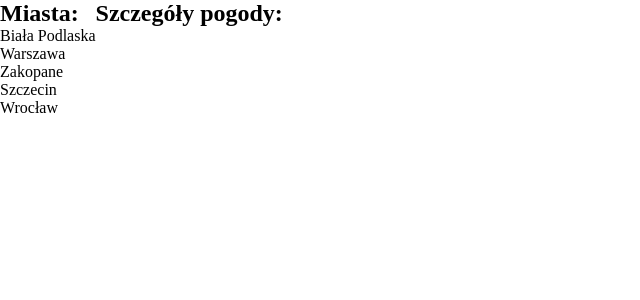
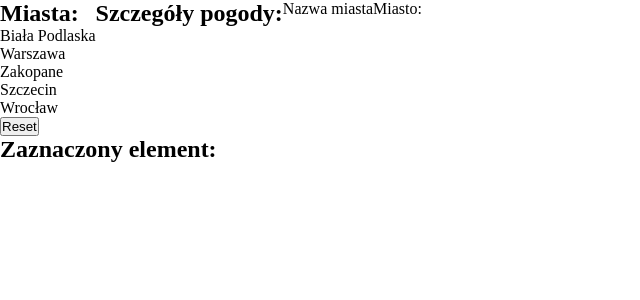
Before and after one commit to molekJ/Weather, a React (Create React App) app: page / in a window 1280 px wide. Shown: the top 300 px of the page, without its empty margins (0-640 px from the left). Built offline with nearby package versions, Linux system fonts and the light colour scheme.

Commit message:
fetch added

```diff
--- a/src/App.tsx
+++ b/src/App.tsx
@@ -1,24 +1,58 @@
 import styled from "styled-components";
-import { getData } from "./Clients/backend";
+import { getData } from "./Clients/openWeatherMap";
 import { Cities } from "./Components/Cities";
 import { Details } from "./Components/Details";
 import { GlobalStyle } from "./GlobalStyles";
+import { useState } from "react";
+import { Coordinate } from "./Config/citiesInfo";
 
 const Container = styled.div`
   display: flex;
 `;
 
+const SelectInfo = styled.div`
+  display: flex;
+  flex-direction: column;
+`;
+
 function App() {
-  // getData()
-  //   .then((data) => console.log("Pogoda:", data.name, data))
-  //   .catch((err) => console.log("Some error:", err.message));
+  const [selectedCity, setSelectedCity] = useState<null | Coordinate>(null);
+
+  const handleCitySelection = (coordinates: Coordinate) => {
+    setSelectedCity(coordinates);
+  };
+
+  const resetCitySelection = () => {
+    setSelectedCity(null);
+  };
+
+  // if (selectedCity) {
+  //   getData(selectedCity.latitude, selectedCity.longitude)
+  //     .then((data) => console.log("Pogoda:", data.name, data))
+  //     .catch((err) => console.log("Some error:", err.message));
+  // }
 
   return (
-    <Container>
+    <>
       <GlobalStyle></GlobalStyle>
-      <Cities></Cities>
-      <Details></Details>
-    </Container>
+      <Container>
+        <Cities
+          selectedCity={selectedCity}
+          onCityClick={handleCitySelection}
+        ></Cities>
+        <Details selectedCity={selectedCity}></Details>
+      </Container>
+      <button onClick={() => resetCitySelection()}>Reset</button>
+      <SelectInfo>
+        <h2>Zaznaczony element:</h2>
+        <p>
+          {selectedCity && `Szerokość geograficzna: ${selectedCity.latitude}`}
+        </p>
+        <p>
+          {selectedCity && `Długośc geograficzna: ${selectedCity.longitude}`}
+        </p>
+      </SelectInfo>
+    </>
   );
 }
 
--- /dev/null
+++ b/src/Clients/openWeatherMap.tsx
@@ -0,0 +1,80 @@
+export const getData = async (lat: string, lon: string) => {
+  const response = await fetch(
+    `https://api.openweathermap.org/data/2.5/weather?lat=${lat}&lon=${lon}&appid=80dc12560ff86934dd0db3a90cbacf0c`
+  );
+  if (response.status !== 200) {
+    throw new Error("Couldn't connenct");
+  }
+  const data = await response.json();
+  return data;
+};
+
+interface Weather {
+  description: string;
+}
+
+interface Sys {
+  country: string;
+  sunrise: number;
+  sunset: number;
+}
+
+interface Wind {
+  deg: number;
+  speed: number;
+}
+
+interface City {
+  name: string;
+  sys: Sys;
+  weather: Weather;
+  wind: Wind;
+}
+
+export class OpenWeather {}
+// constructor(latitude: string, longitude: string) {
+//   this.latitude = latitude;
+//   this.longitude = longitude;
+// }
+
+// import axios, { AxiosInstance } from "axios";
+
+// interface Movie {
+//   id: string;
+//   rank: string;
+//   title: string;
+//   fullTitle: string;
+//   year: string;
+//   image: string;
+//   crew: string;
+// }
+
+// class Backend {
+//   client: AxiosInstance;
+
+//   constructor(private url: string, private key: string) {
+//     this.client = axios.create({
+//       baseURL: this.url
+//     });
+//   }
+
+//   getTop250Movies(): Promise<Movie[]> {
+//     return new Promise((resolve, reject) => {
+//       this.client
+//         .get(`/API/Top250Movies/${this.key}`)
+//         .then((res) => resolve(res.data?.items || []))
+//         .catch((err) => reject(err));
+//     });
+//   }
+
+//   createMovie(movieData: Partial<Movie>): Promise<Movie> {
+//     return new Promise((resolve, reject) => {
+//       this.client
+//         .post(`/API/Movies/${this.key}`, movieData)
+//         .then((res) => resolve(res.data))
+//         .catch((err) => reject(err));
+//     });
+//   }
+// }
+
+// export default new Backend("https://imdb-api.com/", "k_r28mtkag");
--- a/src/Components/Cities.tsx
+++ b/src/Components/Cities.tsx
@@ -1,14 +1,33 @@
-import { citiesInfo } from "../Config/citiesInfo";
+import { citiesInfo, Coordinate } from "../Config/citiesInfo";
 
-export function Cities() {
+interface Props {
+  selectedCity: Coordinate | null;
+  onCityClick: (coordinates: Coordinate) => void;
+}
+
+export const Cities: React.FC<Props> = ({ onCityClick, selectedCity }) => {
   return (
     <div>
       <h2>Miasta:</h2>
       <ul>
         {citiesInfo.map((city) => {
-          return <li key={city.coordinates.latitude}>{city.name}</li>;
+          return (
+            <li
+              key={city.coordinates.latitude}
+              onClick={() => {
+                onCityClick(city.coordinates);
+              }}
+            >
+              {" "}
+              {city.coordinates === selectedCity ? (
+                <strong>{city.name}</strong>
+              ) : (
+                city.name
+              )}
+            </li>
+          );
         })}
       </ul>
     </div>
   );
-}
+};
--- a/src/Components/Details.tsx
+++ b/src/Components/Details.tsx
@@ -1,3 +1,34 @@
-export function Details() {
-  return <h2>Szczegóły pogody:</h2>;
+import { Coordinate } from "../Config/citiesInfo";
+import { useState, useEffect } from "react";
+
+interface Props {
+  selectedCity: Coordinate | null;
 }
+
+export const Details: React.FC<Props> = ({ selectedCity }) => {
+  const [cityData, setCityData] = useState<null | object>(null);
+
+  useEffect(() => {
+    setCityData([]);
+
+    if (selectedCity === null) {
+      return;
+    }
+
+    fetch(
+      `https://api.openweathermap.org/data/2.5/weather?lat=${selectedCity.latitude}&lon=${selectedCity.longitude}&appid=80dc12560ff86934dd0db3a90cbacf0c`
+    )
+      .then((respone) => respone.json())
+      .then((data) => {
+        setCityData(data.cityData);
+      });
+  }, [selectedCity]);
+
+  return (
+    <>
+      <h2>Szczegóły pogody:</h2>
+      <p>Nazwa miasta</p>
+      <p>Miasto: {cityData && cityData}</p>
+    </>
+  );
+};
--- a/src/GlobalStyles.tsx
+++ b/src/GlobalStyles.tsx
@@ -4,6 +4,8 @@ export const GlobalStyle = createGlobalStyle`
     *{
         margin: 0;
         padding: 0;
+
+
     }
     :root{
         --main: yellow
```
Also changed, not shown: src/Clients/backend.tsx (deleted, +0 -10 lines).
